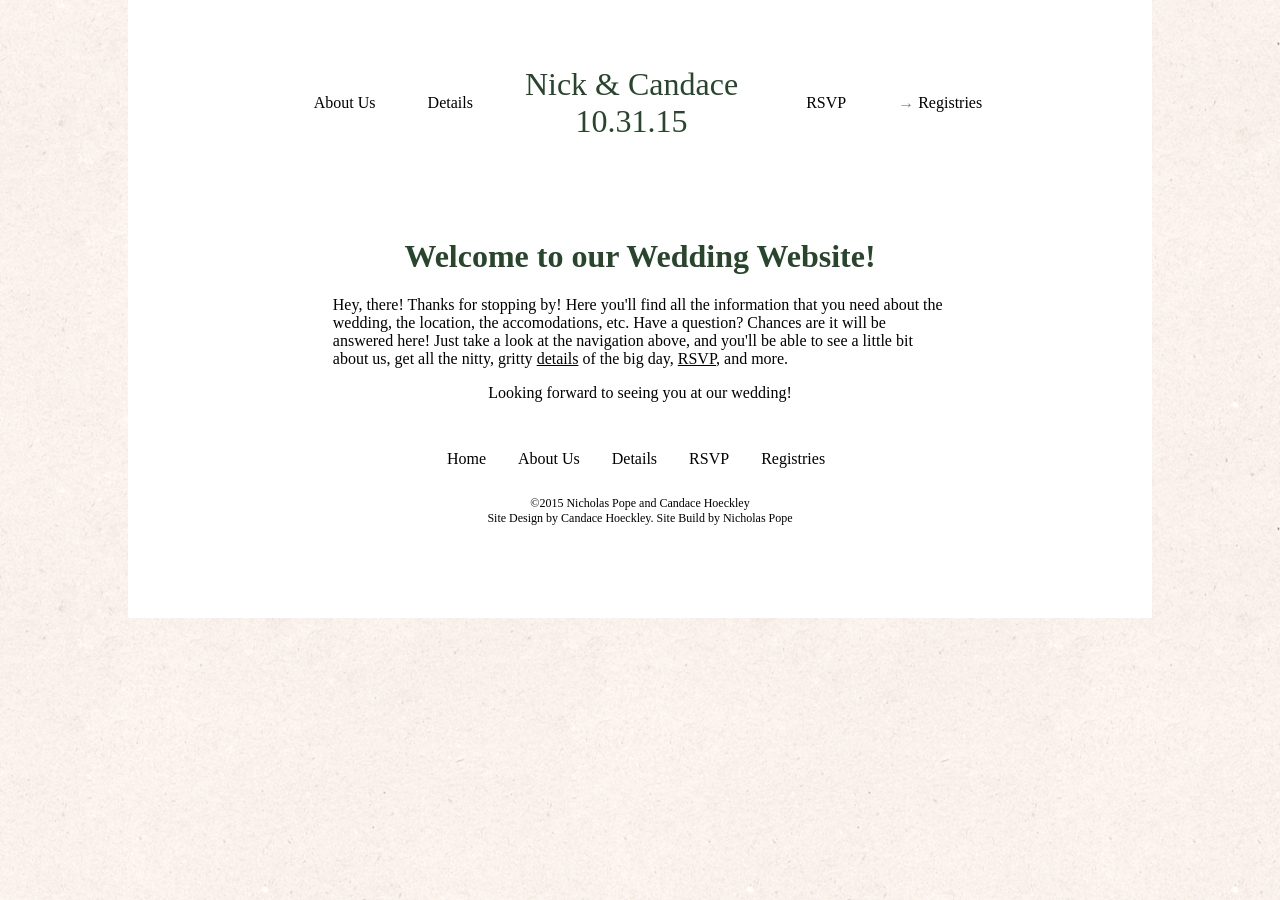
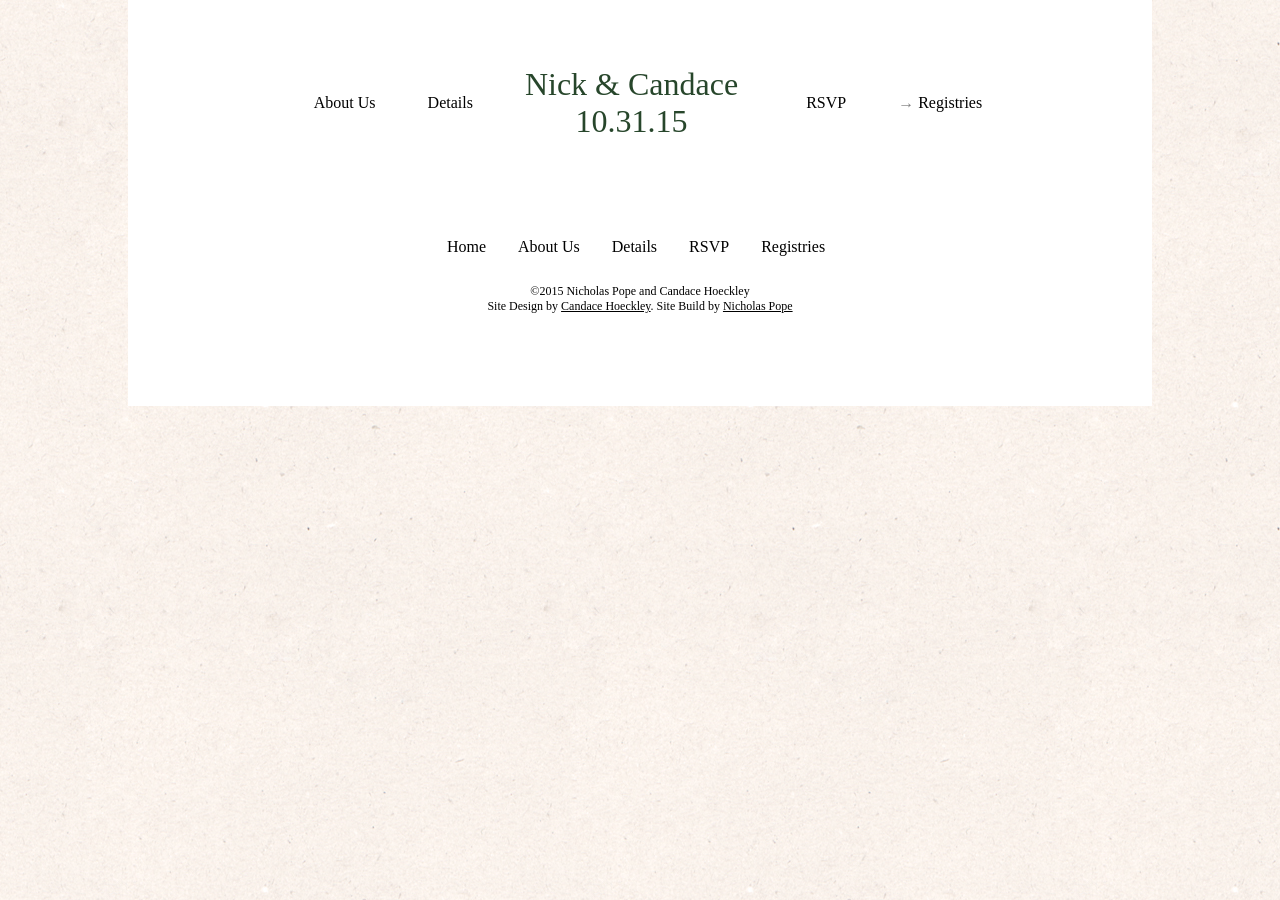
Before and after one commit to pope410211/onelovetorulethemall, a Jekyll site: the page built from about.html, in a window 1280 px wide. Built offline with Jekyll 4.4.1, drawn with Linux system fonts in a browser that asks for light colours; nearby versions of some CDN libraries; library files that are not in the unit come from our copies.

Commit message:
details page is coming along

```diff
--- a/_includes/footer.html
+++ b/_includes/footer.html
@@ -5,13 +5,13 @@
       <li><a href="/">Home</a></li>
       <li><a href="/about">About Us</a></li>
       <li><a href="/details">Details</a></li>
-      <li><a href="mailto:nickandcandace@yahoo.com?subject=Can't wait to Drink! er...Go to the wedding!">RSVP</a></li>
+      <li><a href="mailto:nickandcandace@yahoo.com?subject=Can't wait to Drink! er...Go to the wedding!&body=We Wouldn't miss it for all the gold in the Misty Mountains, or The One Ring! %0D What would you do if a Dragon Showed up?%0D%0D Lets Us know what - if any - music you would like to hear! (Keep it appropriate!) %0D%0D%0D BTW this is...... Please tell us your name!">RSVP</a></li>
       <li><a href="#registries">Registries</a></li>
     </ul>
   </section>
 
   <div class="copy">
-  <p>&copy;2015 Nicholas Pope and Candace Hoeckley<br> Site Design by Candace Hoeckley. Site Build by Nicholas Pope</p>
+  <p>&copy;2015 Nicholas Pope and Candace Hoeckley<br> Site Design by <a href="http://www.baddesignisscary.com" target="_blank">Candace Hoeckley</a>. Site Build by <a href="http://www.pope410211.com" target="_blank">Nicholas Pope</a></p>
 
   </div>
 
--- a/_includes/header.html
+++ b/_includes/header.html
@@ -6,7 +6,7 @@
                 <li><a href="/about">About Us</a></li>
                 <li><a href="/details">Details</a></li>
                 <li><a href="/"><p> Nick & Candace <br> 10.31.15</p></a></li>
-                <li><a href="mailto:nickandcandace@yahoo.com?subject=Can't wait to Drink! er...Go to the wedding!&body=We Wouldn't miss it for all the gold in the Misty Mountains, or The One Ring! %0D What would you do if a Dragon Showed up? %0D%0D%0D BTW this is...... Please tell us your name!">RSVP</a></li>
+                <li><a href="mailto:nickandcandace@yahoo.com?subject=Can't wait to Drink! er...Go to the wedding!&body=We Wouldn't miss it for all the gold in the Misty Mountains, or The One Ring! %0D What would you do if a Dragon Showed up?%0D%0D Lets Us know what - if any - music you would like to hear! (Keep it appropriate!) %0D%0D%0D BTW this is...... Please tell us your name!">RSVP</a></li>
                 <li id="registries"><a class="dropdown-toggle icon" data-toggle="dropdown"  role="button" aria-haspopup="true" aria-expanded="false">
                 Registries</a>
     <ul class="d-none">
--- a/_sass/header_footer.scss
+++ b/_sass/header_footer.scss
@@ -50,8 +50,15 @@
         color: #C54E0A;
       }
 
+      &:hover::before {
+        content: "\2192";
+        position: absolute;
+        color: #C54E0A;
+      }
 
-
+      a {
+        padding: none;
+      }
 
       }
     }
@@ -131,6 +138,11 @@
     text-align: center;
     font-size: .75em;
 
+    a{
+
+      color: inherit;
+    }
+
 
 
 
--- a/about.html
+++ b/about.html
@@ -3,12 +3,3 @@
 title: About Us
 permalink: /about/
 ---
-
-
-<div class="main-p">
-  <h1>Welcome to our Wedding Website!</h1>
-  <p>Hey, there! Thanks for stopping by! Here you'll find all the information that you need about the wedding, the location, the accomodations, etc. Have a question?
-    Chances are it will be answered here! Just take a look at the navigation above, and you'll
-    be able to see a little bit about us, get all the nitty, gritty <a href="#">details</a> of the big day, <a href="#">RSVP</a>, and more.</p>
-  <p id="see"> Looking forward to seeing you at our wedding!</p>
-</div>
```
Also changed, not shown: details.html (added, +33 -0 lines), 5 other files.
